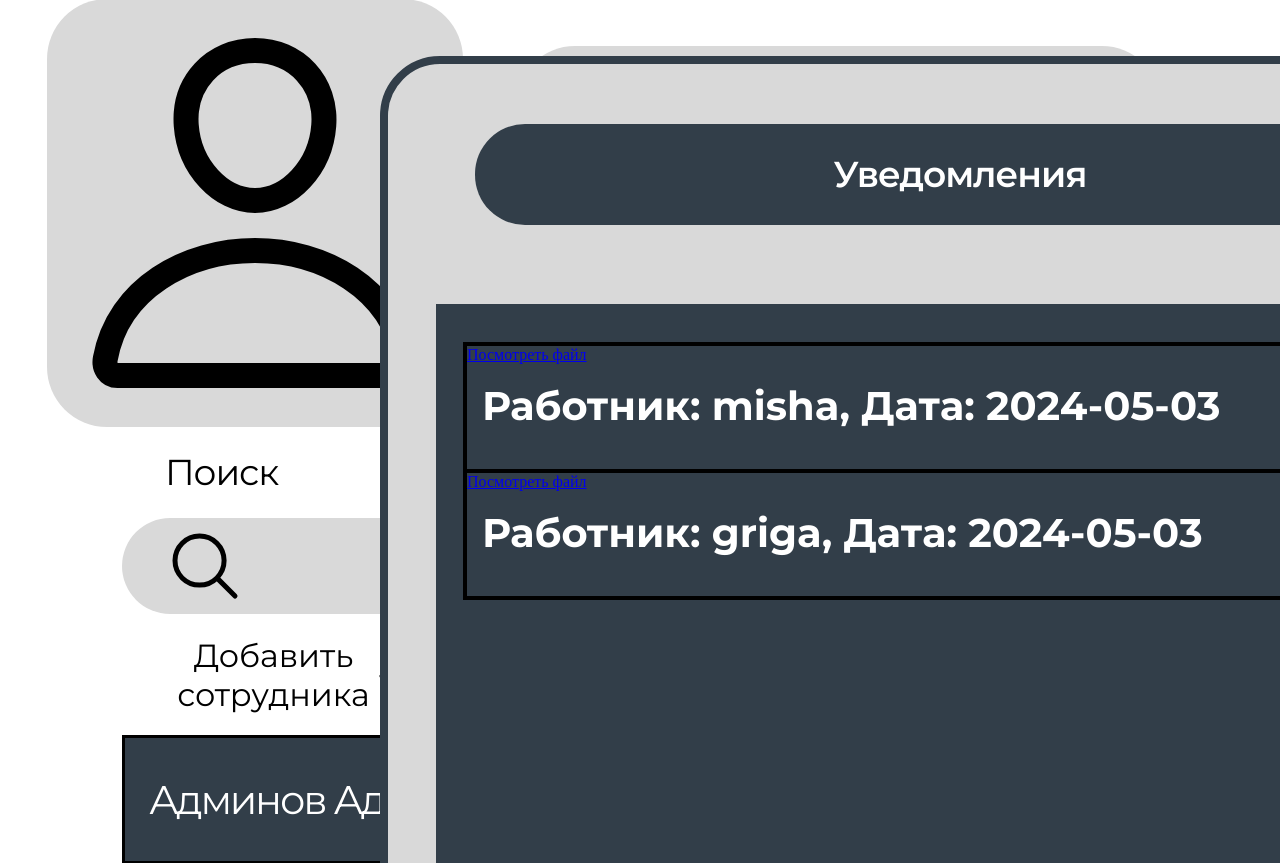
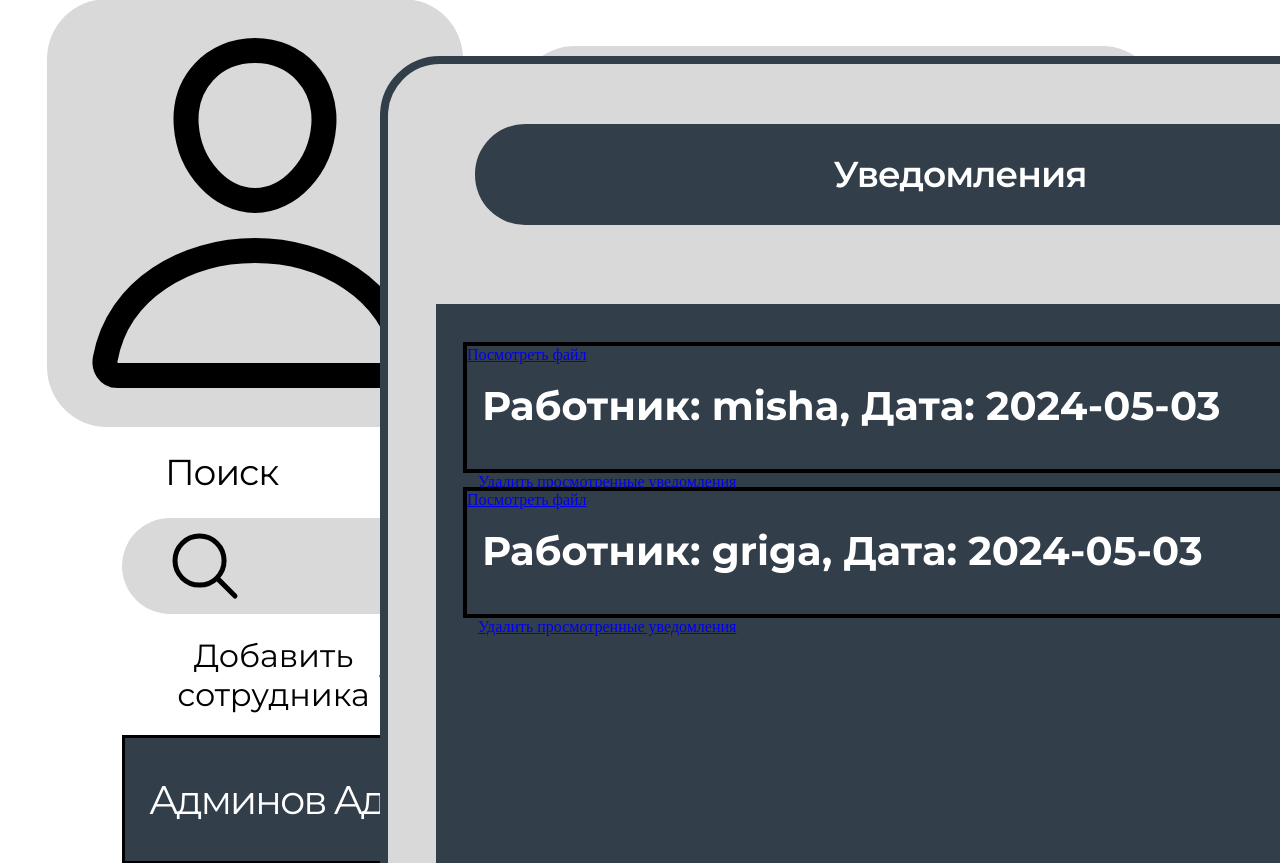
Before and after one commit to Davabbb/Cafeteria_Benefits, a Django app: page /staff in a window 1280 px wide, after a click on "Просмотренные уведомления"; the page is wider, and only the part inside the window is pictured. Shown: the part 144-1007 px from the top of that part. Run offline with Django 4.2, Linux system fonts and the light colour scheme; a user stored in the database is signed in; data comes from the database, SQL or seed files in the repository.

Commit message:
staff edited

```diff
--- a/templates/main/staff.html
+++ b/templates/main/staff.html
@@ -81,6 +81,7 @@
                 <span class="buyname">{{ notification }}</span>
                 <a href="{{ notification.received_receipt.image.url }}">Посмотреть файл</a>
             </div>
+            <a href="{% url 'delete_seen_notifications' %}">Удалить просмотренные уведомления</a>
             {% endfor %}
         </div>
     </div>
```
